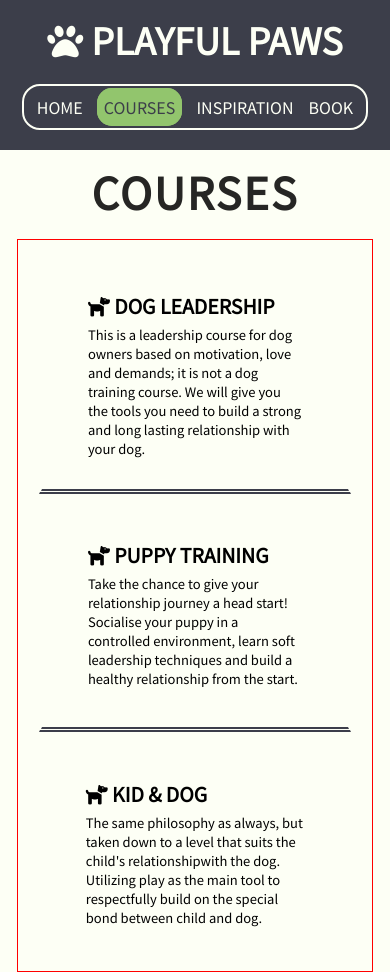
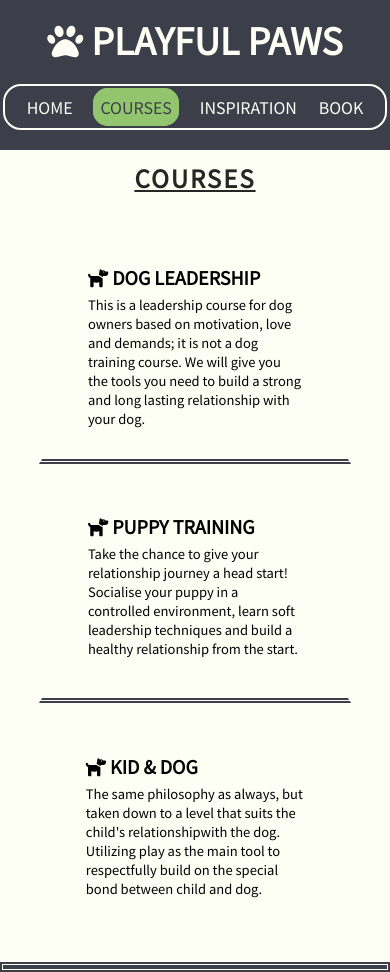
Before and after one commit to CeciliaSwe/portfolio-1st, a plain HTML site: page courses.html in a window 390 px wide. Shown: the top 972 px of the page. Drawn offline with Linux system fonts and the light colour scheme.

Commit message:
Polish media queries courses sheet

```diff
--- a/assets/style.css
+++ b/assets/style.css
@@ -711,12 +711,12 @@
             float: none;
             margin: 0 auto;
             padding: 5px 5px;
-            max-width: 85vw;
+            max-width: 95vw;
             border-radius: 18px;
         }
 
         #navbar>ul {
-            justify-content: space-around;
+            justify-content: space-evenly;
             margin-right: 0px;
         }
 
@@ -735,6 +735,13 @@
         li a:hover {
             padding: 5px 5px;
 
+        }
+
+        /*all h2 except index sheet*/
+
+        .sheet-h2 {
+            font-size: x-large;
+            text-decoration: underline;
         }
 
         /*Index sheet*/
@@ -789,7 +796,7 @@
 
 
         #course-intro {
-            border: 1px solid red;
+            border: 1px solid transparent;
             margin: 2vh;
         }
 
@@ -833,6 +840,7 @@
         .leadership-short-text h2 {
         text-transform: uppercase;
         margin-bottom: 5px;
+        font-size: large;
         }
 
 
```
